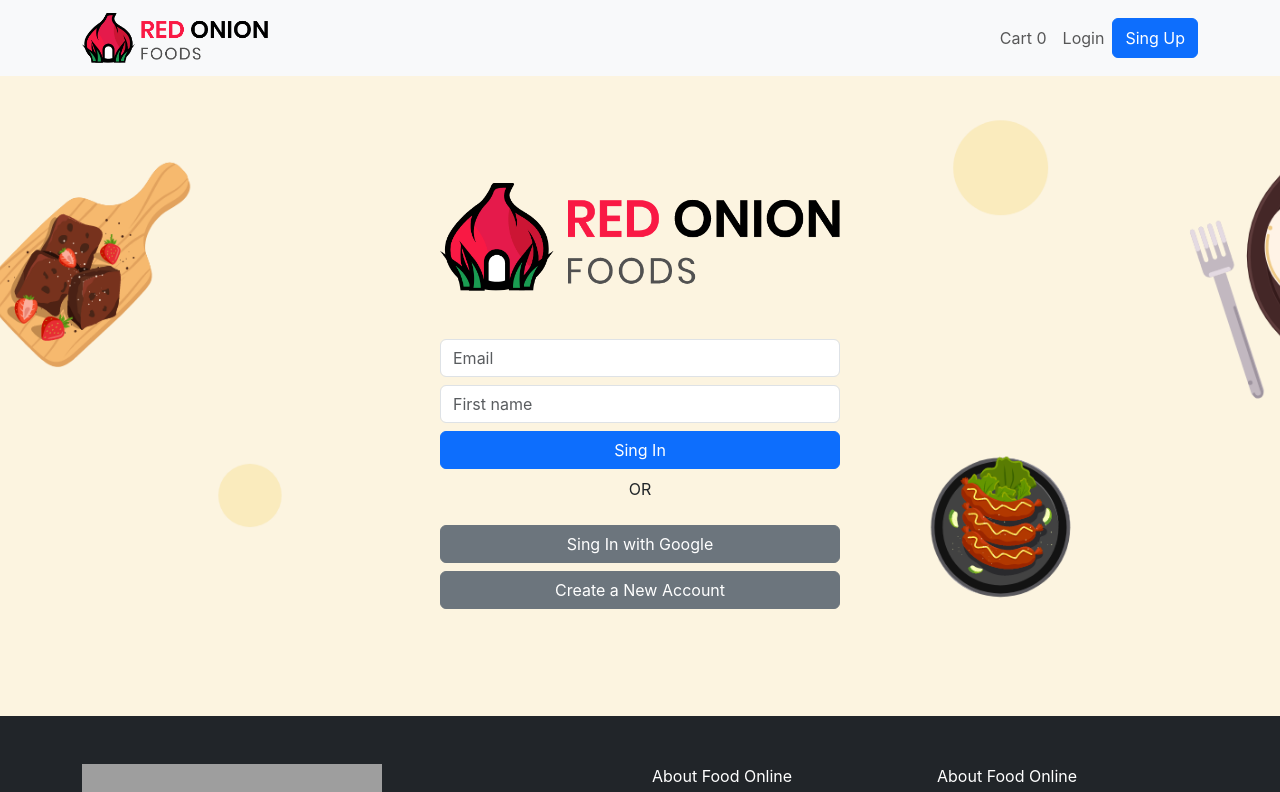
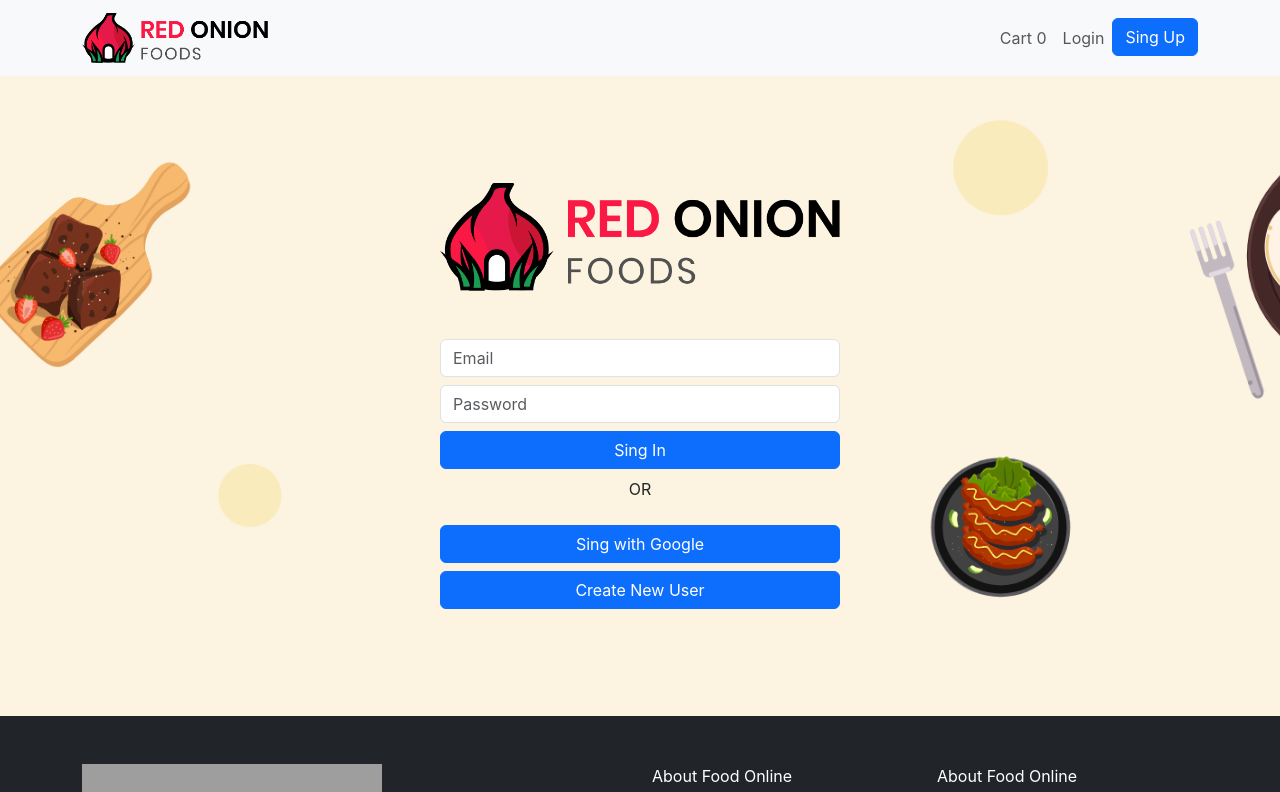
Before and after one commit to shovonkhan200h/OnlineFoodShopRedOnion, a React (Create React App) app: page /Login in a window 1280 px wide. Shown: the top 792 px of the page. Built offline with nearby package versions, Linux system fonts and the light colour scheme; grey boxes are pictures that could not be loaded.

Commit message:
working on loginpage

```diff
--- a/src/App.js
+++ b/src/App.js
@@ -16,7 +16,8 @@ export const cartContext = createContext()
 
 function App() {
 const [cart,setCart] = useState([])
-const [logedIn,setLogedInUser]= useState([])
+const [logedIn,setLogedInUser]= useState(false)
+
 
 
 
@@ -29,7 +30,7 @@ const [logedIn,setLogedInUser]= useState([])
           <Routes>
             <Route path='/' element={<MainPage />} />
             <Route path='/food/:id' element={<ProductDetails></ProductDetails>} />
-            <Route path='/CheckOut' element={<CheckOut></CheckOut>}/>
+            <Route path='/checkOut' element={<CheckOut></CheckOut>}/>
             <Route path='/OrderComplete' element={<OrderComplete></OrderComplete>}/>
             <Route path='/SearchResult/:search' element={<SearchResult></SearchResult>}/>
             <Route path='/Login' element={<Login></Login>}/>
--- a/src/Component/Header/Header.js
+++ b/src/Component/Header/Header.js
@@ -5,23 +5,15 @@ import Navbar from 'react-bootstrap/Navbar';
 import logo from '../../images/logo2.png';
 import Button from 'react-bootstrap/esm/Button';
 import { Link } from 'react-router-dom';
+import Out from '../Utility/loginManager';
 import { cartContext } from '../../App';
-import { getAuth, signOut } from "firebase/auth";
+
 
 
 const Header = () => {
     const cart = JSON.parse(localStorage.getItem('cart')) || [];
-    const [logedIn,setLoggedInUser] = useContext(cartContext)
+    const [logedIn]= useContext(cartContext)
 
-
-    const handleSingOut = () => {
-        const auth = getAuth();
-            signOut(auth).then(() => {
-                setLoggedInUser(false); // Update the context after sign-out
-            }).catch((error) => {
-                console.error("Sign out error:", error);
-            })
-    }
 
     return (
 
@@ -52,7 +44,7 @@ const Header = () => {
                         </Nav.Link>
 
                         {
-                            logedIn.isSingedIn ? (<Button onClick={handleSingOut}>Sing Out</Button>) : (<Button to='/Login'>Sing Up</Button>)
+                            logedIn.isSingedIn ? (<Button>Sing Out</Button>) : (<Link to='/Login'><Button>Sing Up</Button></Link>)
                         }
 
                     </Nav>
--- a/src/Component/Login/Login.js
+++ b/src/Component/Login/Login.js
@@ -5,17 +5,30 @@ import backGroundImage from '../../images/bannerbackground.png';
 import './Login.css'
 import { initializeApp } from 'firebase/app';
 import firebaseConfig from '../Utility/configaration';
-import { getAuth, signInWithPopup, GoogleAuthProvider, signInWithEmailAndPassword, signOut } from "firebase/auth";
+import { getAuth, signInWithPopup, GoogleAuthProvider, signInWithEmailAndPassword, signOut, createUserWithEmailAndPassword } from "firebase/auth";
 import { cartContext } from '../../App';
-const provider = new GoogleAuthProvider();
 initializeApp(firebaseConfig);
 
+const containStyle = {
+    backgroundImage: `url(${backGroundImage})`,
+    backgroundSize: 'cover',
+    backgroundPosition: 'center',
+    backgroundRepeat: 'no=repeat',
+    width: 'auto',
+    height: '80vh',
+    display: 'flex',
+    alignItems: 'center',
+    justifyContent: 'center',
+    postion: 'relative',
+    objectFit: 'contain'
+};
 
-
+const provider = new GoogleAuthProvider();
 
 const Login = () => {
     const [logedIn, setLogedInUser] = useContext(cartContext)
-    const [demo, setDemo] = useState({
+    const [newUser, setNewUser] = useState(true)
+    const [user, setUser] = useState({
         isSingedIn: false,
         name: '',
         email: '',
@@ -36,8 +49,8 @@ const Login = () => {
                     email: email,
                     photo: photoURL
                 }
-                setDemo(sinedInUser)
-                setLogedInUser(sinedInUser,true)
+                setUser(sinedInUser)
+                setLogedInUser(sinedInUser)
             }).catch((error) => {
 
                 const errorCode = error.code;
@@ -47,76 +60,167 @@ const Login = () => {
             });
     }
 
-    const containStyle = {
-        backgroundImage: `url(${backGroundImage})`,
-        backgroundSize: 'cover',
-        backgroundPosition: 'center',
-        backgroundRepeat: 'no=repeat',
-        width: 'auto',
-        height: '80vh',
-        display: 'flex',
-        alignItems: 'center',
-        justifyContent: 'center',
-        postion: 'relative',
-        objectFit: 'contain'
+
+
+    const handeBlur = (e) => {
+        let formValid = true;
+        if (e.target.name === 'email') {
+            formValid = /^\S+@\S+\.\S+$/.test(e.target.value);
+        }
+        if (formValid) {
+            const newUserInfo = { ...user };
+            newUserInfo[e.target.name] = e.target.value;
+            setUser(newUserInfo);
+        }
+    }
+
+    const handleSubmit = (e) => {
+        e.preventDefault(); // Prevent default form submission behavior
+        const auth = getAuth();
+
+        if (newUser && user.name && user.email && user.password) {
+            const auth = getAuth();
+            createUserWithEmailAndPassword(auth, user.email, user.password, user.name)
+              .then((userCredential) => {
+                // Signed up
+                const user = userCredential.user;
+
+                // ...
+              })
+              .catch((error) => {
+                const errorCode = error.code;
+                const errorMessage = error.message;
+                // ..
+              });
+        } else if (!newUser && user.email && user.password) {
+            // Sign in existing user
+            signInWithEmailAndPassword(auth, user.email, user.password)
+                .then((userCredential) => {
+                    // Handle successful sign-in
+                    const signedInUser = userCredential.user;
+                    console.log("User signed in:", signedInUser);
+                    // Update state or perform any necessary actions
+                })
+                .catch((error) => {
+                    // Handle sign-in errors
+                    console.error("Error signing in:", error);
+                });
+        } else {
+            // Handle case where required fields are missing
+            console.error("Missing required fields for authentication");
+        }
     };
 
-    // const userSingIn = () => {
-    //     const auth = getAuth();
-    //     signInWithEmailAndPassword(auth, email, password)
-    //         .then((userCredential) => {
-    //             // Signed in
-    //             const user = userCredential.user;
-    //             // ...
-    //         })
-    //         .catch((error) => {
-    //             const errorCode = error.code;
-    //             const errorMessage = error.message;
-    //         });
-    // }
 
 
+    const singOut = () => {
+        const auth = getAuth();
+        signOut(auth).then(() => {
+            const isSingOut = {
+                isSingedIn: false,
+                name: '',
+                email: '',
+                photo: ''
+            }
+            setUser(isSingOut)
+            setLogedInUser(isSingOut)
+        }).catch((error) => {
+
+        });
+    }
 
     return (
         <Container fluid style={containStyle}>
             <Container>
-                <Row>
+                {
+                    newUser ? (<Row>
                         <Col lg='12' className='text-center'>
                             <Image src={logo} width='400px' />
                         </Col>
 
                         <Col lg='12' className='mt-5 d-flex align-items-center justify-content-center'>
+                            <Form onSubmit={handleSubmit}>
                                 <Form.Group>
                                     <Form.Control
                                         required
                                         type="text"
+                                        name='email'
                                         placeholder="Email"
                                         className='mb-2'
+                                        onBlur={handeBlur}
+                                    />
+
+                                    <Form.Control
+                                        required
+                                        name='password'
+                                        type="password"
+                                        placeholder="Password"
+                                        onBlur={handeBlur}
+
+                                    />
+
+                                    <div className="d-grid gap-2 mt-2 btnss">
+                                        <Button variant="primary" type='submit'>
+                                            Sing In
+                                        </Button>
+                                        <p className='text-center'>OR</p>
+
+                                        <Button onClick={LoginWithGoogle}>Sing with Google</Button>
+                                        <Button onClick={() => setNewUser(false)}>Create New User</Button>
+                                    </div>
+                                </Form.Group>
+                            </Form>
+                        </Col>
+                    </Row>)
+                        :
+                        (<Row>
+                            <Col lg='12' className='text-center'>
+                                <Image src={logo} width='400px' />
+                            </Col>
+
+                            <Col lg='12' className='mt-5 d-flex align-items-center justify-content-center'>
+                                <Form onSubmit={handleSubmit}>
+                                    <Form.Group>
+
+                                        <Form.Control
+                                            required
+                                            name='name'
+                                            type="text"
+                                            placeholder="Name"
+                                            onBlur={handeBlur}
+                                            className='mb-2'
+
                                         />
 
                                         <Form.Control
                                             required
                                             type="text"
-                                placeholder="First name"
+                                            name='email'
+                                            placeholder="Email"
+                                            className='mb-2'
+                                            onBlur={handeBlur}
+                                        />
+
+                                        <Form.Control
+                                            required
+                                            name='password'
+                                            type="password"
+                                            placeholder="Password"
+                                            onBlur={handeBlur}
 
                                         />
 
                                         <div className="d-grid gap-2 mt-2 btnss">
-                                <Button variant="primary" >
-                                    Sing In
+                                            <Button variant="primary" type='submit'>
+                                                Sing Up
                                             </Button>
-                                <p className='text-center'>OR</p>
-                                <Button variant="secondary" onClick={LoginWithGoogle}>
-                                    Sing In with Google
-                                </Button>
-                                <Button variant="secondary">
-                                    Create a New Account
-                                </Button>
+                                            <Button onClick={() => setNewUser(true)}>Already Have Account</Button>
                                         </div>
-
                                     </Form.Group>
+                                </Form>
                             </Col>
-                </Row>
+                        </Row>)
+                }
             </Container>
         </Container>
 
--- /dev/null
+++ b/src/Component/Utility/loginManager.js
@@ -0,0 +1,22 @@
+// import { getAuth, signOut } from "firebase/auth";
+// import { useContext } from "react";
+// import { cartContext } from "../../App";
+
+// const Out = () => {
+//   const [setLoggedInUser] = useContext(cartContext);
+
+//   const handleSignOut = () => {
+//     const auth = getAuth();
+//     signOut(auth)
+//       .then(() => {
+//         setLoggedInUser(false); // Update the context after sign-out
+//       })
+//       .catch((error) => {
+//         console.error("Sign out error:", error);
+//       });
+//   };
+
+//   return handleSignOut;
+// };
+
+// export default Out;
```
Also changed, not shown: src/Component/Login/LoginManager.js (added, +76 -0 lines). Lines whose indentation alone changed are shown as unchanged.
